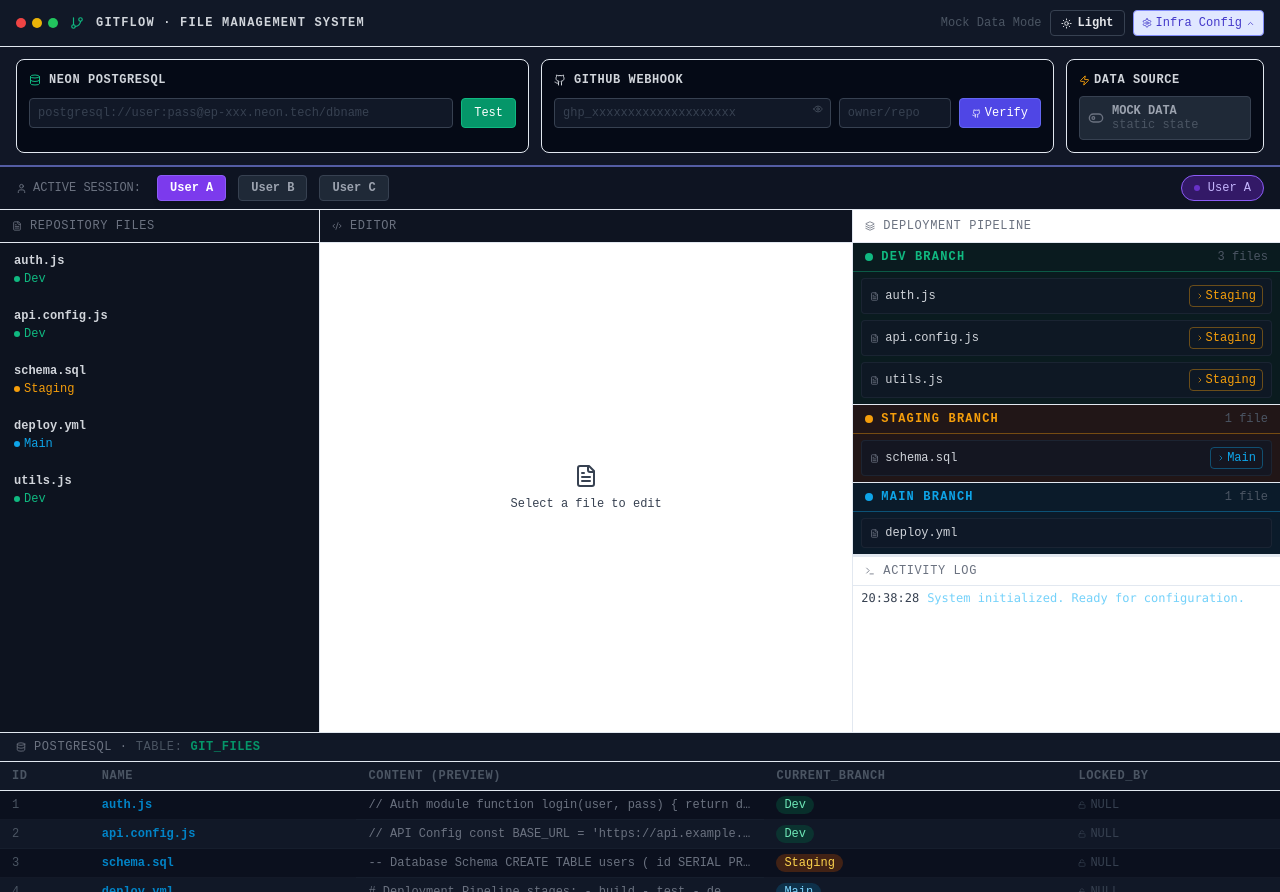
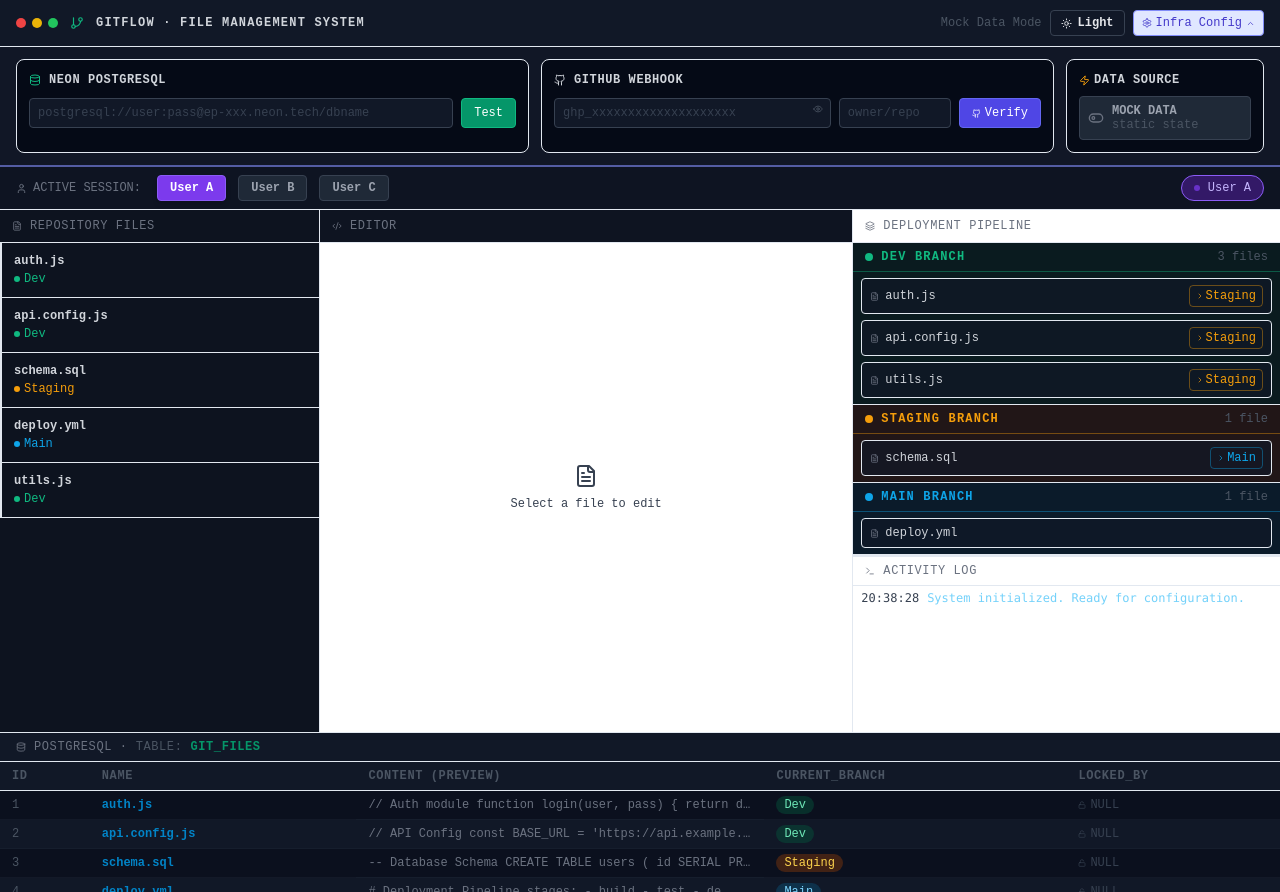
Before and after one commit to RazaRH17/gitflow-production-system, a Next.js app: page / in a window 1280 px wide. Built offline with nearby package versions, Linux system fonts and the light colour scheme.

Commit message:
Update globals.css

```diff
--- a/app/globals.css
+++ b/app/globals.css
@@ -2,26 +2,22 @@
 @tailwind components;
 @tailwind utilities;
 
-/* ==========================================
-   🚨 SYSTEM-WIDE INTERCEPTOR FOR LIGHT/DARK BORDERS
-   ========================================== */
+html:not(.dark) .border-gray-800,
+html:not(.dark) [className*="border-gray-800"],
+html:not(.dark) div[class*="border-gray-800"] {
+  border-color: #e2e8f0 !important; /* Soft slate-200 lines for light dashboard */
+}
 
-/* 🌌 Dark Mode Active State Overrides */
+html:not(.dark) .bg-gray-950,
+html:not(.dark) [className*="bg-gray-950"] {
+  background-color: #ffffff !important; /* Grid panels pure white ho jayenge */
+}
+
 html.dark .border-gray-800,
 html.dark [className*="border-gray-800"] {
-  border-color: #1f2937 !important; /* Proper visible gray-800 borders */
+  border-color: #1f2937 !important; /* Dark visible lines */
 }
 html.dark .bg-gray-950,
 html.dark [className*="bg-gray-950"] {
-  background-color: #030712 !important; /* Deep gray-950 panels */
+  background-color: #030712 !important; /* Midnight dark background */
 }
-
-/* ☀️ Light Mode Active State Overrides */
-html:not(.dark) .border-gray-800,
-html:not(.dark) [className*="border-gray-800"] {
-  border-color: #e2e8f0 !important; /* Soft slate-200 lines for layout grid */
-}
-html:not(.dark) .bg-gray-950,
-html:not(.dark) [className*="bg-gray-950"] {
-  background-color: #ffffff !important; /* Pure white crisp panel grid background */
-}
```
